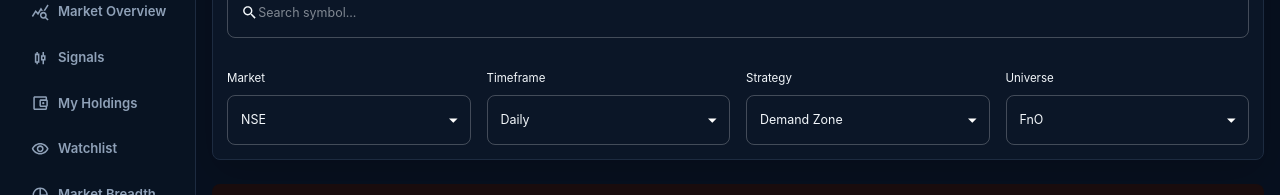
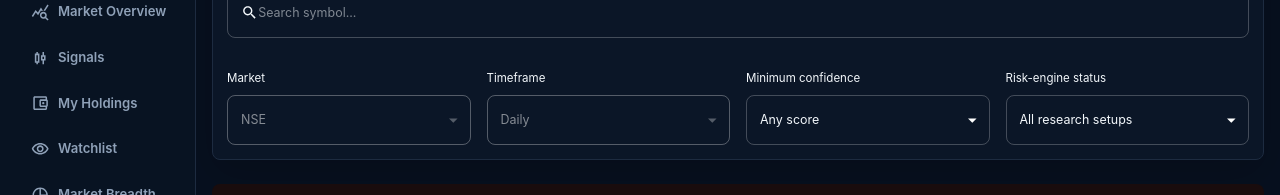
Before and after one commit to gagan-15/alphaedge-ai, a React (Vite) app in the folder frontend/: page /scanner in a window 1280 px wide. Shown: the part 169-364 px from the top of the page. Built offline with nearby package versions, Linux system fonts and the light colour scheme; no server answers.

Commit message:
Make scanner filters and export functional

```diff
--- a/frontend/src/components/scanner/ScannerToolbar.tsx
+++ b/frontend/src/components/scanner/ScannerToolbar.tsx
@@ -27,6 +27,12 @@ interface ScannerToolbarProps {
     onRefresh: () => void;
     onRunScan: () => void;
     onSearchChange: (value: string) => void;
+    minimumScore: number;
+    approvalFilter: string;
+    onMinimumScoreChange: (value: number) => void;
+    onApprovalFilterChange: (value: string) => void;
+    onExport: () => void;
+    canExport: boolean;
 }
 
 function ScannerToolbar({
@@ -35,6 +41,12 @@ function ScannerToolbar({
     onRefresh,
     onRunScan,
     onSearchChange,
+    minimumScore,
+    approvalFilter,
+    onMinimumScoreChange,
+    onApprovalFilterChange,
+    onExport,
+    canExport,
 }: ScannerToolbarProps) {
     return (
         <Card>
@@ -79,7 +91,8 @@ function ScannerToolbar({
 
                             <Button
                                 variant="outlined"
-                                disabled
+                                disabled={!canExport}
+                                onClick={onExport}
                                 startIcon={
                                     <DownloadOutlinedIcon />
                                 }
@@ -137,7 +150,8 @@ function ScannerToolbar({
 
                             <Select
                                 fullWidth
-                                defaultValue="NSE"
+                                value="NSE"
+                                disabled
                             >
                                 <MenuItem value="NSE">
                                     NSE
@@ -160,7 +174,8 @@ function ScannerToolbar({
 
                             <Select
                                 fullWidth
-                                defaultValue="Daily"
+                                value="Daily"
+                                disabled
                             >
                                 <MenuItem value="Daily">
                                     Daily
@@ -186,16 +201,18 @@ function ScannerToolbar({
                                 color="text.secondary"
                                 sx={{ mb: 1 }}
                             >
-                                Strategy
+                                Minimum confidence
                             </Typography>
 
                             <Select
                                 fullWidth
-                                defaultValue="Demand Zone"
+                                value={minimumScore}
+                                onChange={(event) => onMinimumScoreChange(Number(event.target.value))}
                             >
-                                <MenuItem value="Demand Zone">
-                                    Demand Zone
-                                </MenuItem>
+                                <MenuItem value={0}>Any score</MenuItem>
+                                <MenuItem value={60}>60% and above</MenuItem>
+                                <MenuItem value={75}>75% and above</MenuItem>
+                                <MenuItem value={90}>90% and above</MenuItem>
                             </Select>
                         </Grid>
 
@@ -205,24 +222,17 @@ function ScannerToolbar({
                                 color="text.secondary"
                                 sx={{ mb: 1 }}
                             >
-                                Universe
+                                Risk-engine status
                             </Typography>
 
                             <Select
                                 fullWidth
-                                defaultValue="FnO"
+                                value={approvalFilter}
+                                onChange={(event) => onApprovalFilterChange(event.target.value)}
                             >
-                                <MenuItem value="FnO">
-                                    FnO
-                                </MenuItem>
-
-                                <MenuItem value="NIFTY 200">
-                                    NIFTY 200
-                                </MenuItem>
-
-                                <MenuItem value="All Stocks">
-                                    All Stocks
-                                </MenuItem>
+                                <MenuItem value="all">All research setups</MenuItem>
+                                <MenuItem value="approved">Risk checks passed</MenuItem>
+                                <MenuItem value="rejected">Needs review</MenuItem>
                             </Select>
                         </Grid>
                     </Grid>
--- a/frontend/src/pages/Scanner.tsx
+++ b/frontend/src/pages/Scanner.tsx
@@ -27,6 +27,8 @@ function Scanner() {
         useState<string | null>(null);
     const [searchQuery, setSearchQuery] =
         useState("");
+    const [minimumScore, setMinimumScore] = useState(0);
+    const [approvalFilter, setApprovalFilter] = useState("all");
 
     function loadScanner() {
         void getScanner()
@@ -61,11 +63,47 @@ function Scanner() {
 
     const visibleResults = (
         scanner?.results ?? []
-    ).filter((result) =>
-        result.symbol
+    ).filter((result) => {
+        const matchesSymbol = result.symbol
             .toLowerCase()
-            .includes(searchQuery.toLowerCase()),
-    );
+            .includes(searchQuery.toLowerCase());
+        const matchesScore = result.confirmation_score >= minimumScore;
+        const matchesApproval =
+            approvalFilter === "all"
+            || (approvalFilter === "approved" && result.approved)
+            || (approvalFilter === "rejected" && !result.approved);
+        return matchesSymbol && matchesScore && matchesApproval;
+    });
+
+    function exportResults() {
+        const header = [
+            "Symbol",
+            "Possible Entry",
+            "Invalidation",
+            "Scenario Target",
+            "Risk Reward",
+            "Confidence",
+            "Risk Checks Passed",
+        ];
+        const rows = visibleResults.map((result) => [
+            result.symbol,
+            result.entry_price,
+            result.stop_loss,
+            result.target_price,
+            result.risk_reward_ratio,
+            result.confirmation_score,
+            result.approved ? "Yes" : "No",
+        ]);
+        const csv = [header, ...rows]
+            .map((row) => row.map((cell) => `"${String(cell).replaceAll('"', '""')}"`).join(","))
+            .join("\n");
+        const url = URL.createObjectURL(new Blob([csv], { type: "text/csv" }));
+        const link = document.createElement("a");
+        link.href = url;
+        link.download = `alphaedge-scanner-${new Date().toISOString().slice(0, 10)}.csv`;
+        link.click();
+        URL.revokeObjectURL(url);
+    }
 
     return (
         <Stack spacing={3}>
@@ -75,6 +113,12 @@ function Scanner() {
                 onRefresh={reloadScanner}
                 onRunScan={reloadScanner}
                 onSearchChange={setSearchQuery}
+                minimumScore={minimumScore}
+                approvalFilter={approvalFilter}
+                onMinimumScoreChange={setMinimumScore}
+                onApprovalFilterChange={setApprovalFilter}
+                onExport={exportResults}
+                canExport={visibleResults.length > 0}
             />
 
             {errorMessage && (
```
Also changed, not shown: 2 other files (tests, documents, lock files or other folders).
